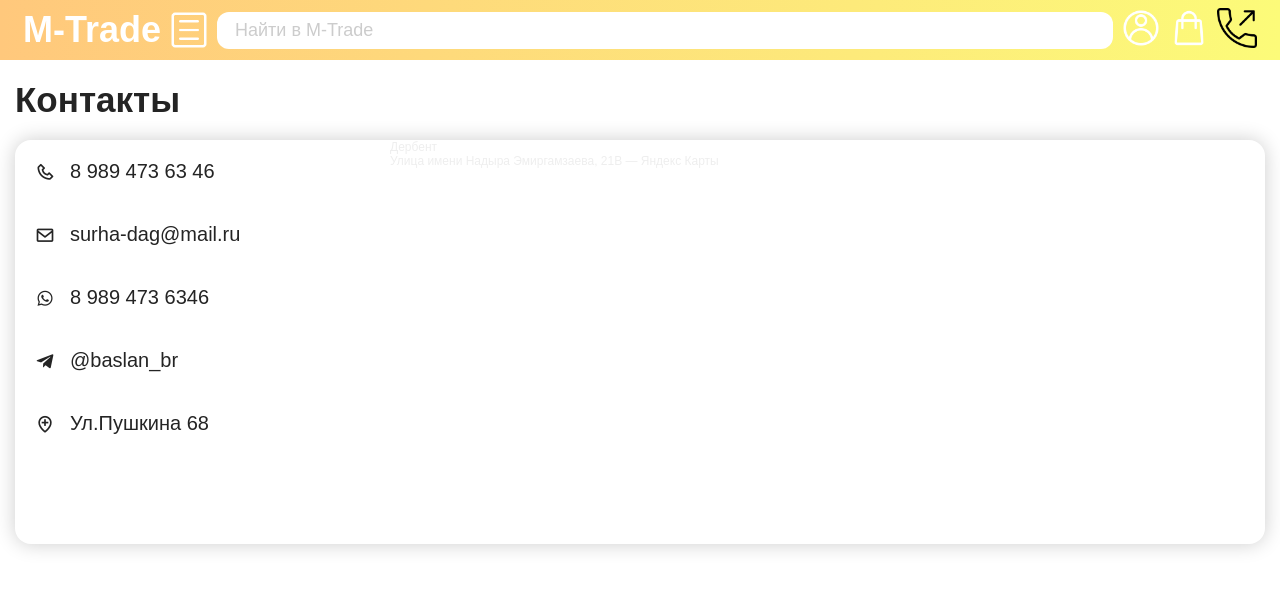
After one commit to Surha05/m-trade-node, a PHP site: page /contact.html in a window 1280 px wide. The commit adds this page. Shown: the top 590 px of the page. Run offline with PHP 8.4, Linux system fonts and the light colour scheme.

Commit message:
создал страницу контакт переделал хедер на маин

```diff
--- a/client/category.html
+++ b/client/category.html
@@ -1,5 +1,6 @@
 <!DOCTYPE html>
 <html lang="en">
+
 <head>
   <meta charset="UTF-8" />
   <meta name="viewport" content="width=device-width, initial-scale=1.0" />
@@ -13,6 +14,7 @@
   <link rel="stylesheet" href="/css/card.css">
   <link rel="stylesheet" href="/css/mob-menu.css">
 </head>
+
 <body>
   <link rel="stylesheet" href="/css/mob-menu.css">
 
@@ -153,4 +155,5 @@
   <script src="/section/header/header.js"></script>
   <script src="/section/header/mob-menu.js"></script>
 </body>
+
 </html>
--- /dev/null
+++ b/client/contact.html
@@ -0,0 +1,126 @@
+<!DOCTYPE html>
+<html lang="en">
+
+<head>
+  <meta charset="UTF-8" />
+  <meta name="viewport" content="width=device-width, initial-scale=1.0" />
+  <title>M-Trade</title>
+  <link rel="stylesheet" href="/css/var.css">
+  <link rel="stylesheet" href="/css/reset.css">
+  <link rel="stylesheet" href="/css/standart.css">
+  <link rel="stylesheet" href="/css/header.css">
+  <link rel="stylesheet" href="/css/menu.css">
+  <link rel="stylesheet" href="/css/main.css">
+  <link rel="stylesheet" href="/css/card.css">
+  <link rel="stylesheet" href="/css/mob-menu.css">
+  <link rel="stylesheet" href="/css/contact.css">
+  <link href='https://unpkg.com/boxicons@2.1.4/css/boxicons.min.css' rel='stylesheet'>
+</head>
+
+<body>
+
+  <header class="header">
+    <div class="container">
+      <div class="header__logo">
+        <a href="/" class="header__logo-link">M-Trade</a>
+      </div>
+      <div class="header__gamb">
+        <img src="/img/icon/menu-bar.png" class="header__gamb-icon" />
+      </div>
+      <input class="header__search" type="search" placeholder="Найти в M-Trade" autocomplete="off" />
+      <div class="header__block">
+        <img src="/img/icon/account.png" class="header__icon" />
+        <!-- <p class="header__user-name">Войти</p> -->
+      </div>
+      <div class="header__block">
+        <a href="/cart.html">
+          <img src="/img/icon/cart.png" class="header__icon" />
+          <!-- <p class="header__cart-name">Корзина</p> -->
+        </a>
+      </div>
+      <div class="header__block">
+        <a href="/contact.html">
+          <img src="/img/icon/call.png" class="header__icon" />
+          <!-- <p class="header__cart-name">Корзина</p> -->
+        </a>
+      </div>
+    </div>
+  </header>
+  <div class="menu__wrapper"></div>
+  <div class="menu">
+    <ul>
+      <li class="bg-gradient"><a href="">Товары со скидками</a></li>
+      <li><a href="../../caregory.php">Бакалея</a></li>
+      <li><a href="">Соки</a></li>
+      <li><a href="">Мучное</a></li>
+      <li><a href="">Макароны</a></li>
+      <li><a href="">Химия</a></li>
+      <li><a href="">Бытовое</a></li>
+      <li><a href="">Игрушки</a></li>
+      <li><a href="">Посуда</a></li>
+    </ul>
+  </div>
+
+  <section class="mob-menu">
+    <div class="mob-menu__gamb">
+      <img src="/img/icon/menu-bar.png" alt="" class="mob-menu__gamb-icon">
+    </div>
+    <div class="mob-menu__search">
+      <img src="/img/icon/search.png" alt="" class="mob-menu__search-icon">
+    </div>
+    <div class="mob-menu__user">
+      <img src="/img/icon/account.png" alt="" class="mob-menu__user-icon">
+    </div>
+    <div class="mob-menu__cart">
+      <img src="/img/icon/cart.png" alt="" class="mob-menu__cart-icon">
+    </div>
+  </section>
+  <section class="contact">
+    <div class="container">
+      <h1 class="contact__h1">Контакты</h1>
+      <div class="contact__block">
+        <div class="contact__block-left">
+          <ul class="contact__ul">
+            <li class="contact__li">
+
+              <i class='bx bx-phone'></i>
+              <a href="" class="contact__text">8 989 473 63 46</a>
+            </li>
+            <li class="contact__li">
+              <i class='bx bx-envelope'></i>
+              <a href="" class="contact__text">surha-dag@mail.ru</a>
+            </li>
+            <li class="contact__li">
+              <i class='bx bxl-whatsapp'></i>
+
+              <a href="" class="contact__text">8 989 473 6346</a>
+            </li>
+            <li class="contact__li">
+              <i class='bx bxl-telegram'></i>
+              <a href="" class="contact__text">@baslan_br</a>
+            </li>
+            <li class="contact__li">
+              <i class='bx bx-location-plus'></i>
+              <a href="" class="contact__text">Ул.Пушкина 68</a>
+            </li>
+
+          </ul>
+        </div>
+        <div class="contact__block-right">
+          <div style="position:relative;overflow:hidden;"><a
+              href="https://yandex.ru/maps/11007/derbent/?utm_medium=mapframe&utm_source=maps"
+              style="color:#eee;font-size:12px;position:absolute;top:0px;">Дербент</a><a
+              href="https://yandex.ru/maps/11007/derbent/house/ulitsa_imeni_nadyra_emirgamzayeva_21v/YEEYdA5iQU0FQFpofXx0dHpqYA==/?ll=48.293230%2C42.055649&utm_medium=mapframe&utm_source=maps&z=21"
+              style="color:#eee;font-size:12px;position:absolute;top:14px;">Улица имени Надыра Эмиргамзаева, 21В —
+              Яндекс Карты</a><iframe
+              src="https://yandex.ru/map-widget/v1/?ll=48.293230%2C42.055649&mode=whatshere&whatshere%5Bpoint%5D=48.292828%2C42.055799&whatshere%5Bzoom%5D=17&z=21"
+              width="100%" height="400px" frameborder="1" allowfullscreen="true" style="position:relative;"></iframe>
+          </div>
+        </div>
+      </div>
+    </div>
+  </section>
+  <script src="/section/header/header.js"></script>
+  <script src="/section/header/mob-menu.js"></script>
+
+</body>
--- /dev/null
+++ b/client/css/contact.css
@@ -0,0 +1,90 @@
+.contact {
+    margin-top: 80px;
+
+}
+
+.contact__h1 {
+    font-size: 35px;
+    margin-bottom: 20px;
+}
+
+.contact__block {
+    width: 100%;
+    display: flex;
+    /* justify-content: space-between; */
+    /* align-items: center; */
+    box-shadow: 0 0 20px rgba(0, 0, 0, .2);
+    border-radius: 16px;
+}
+
+.contact__block-left {
+    width: 30%;
+    flex-shrink: 0;
+}
+
+.contact__block-right {
+    width: 70%;
+    flex-shrink: 0;
+}
+
+.contact__li {
+    display: flex;
+    align-items: center;
+    gap: 15px;
+    padding: 20px;
+    border-radius: 8px;
+    font-size: 20px;
+    transition: 0.5s;
+}
+
+.contact__li:hover {
+    background: #eee;
+}
+.contact__icon {
+    width: 20px;
+}
+
+@media(max-width:500px){
+    .contact {
+        margin-top: 30px;
+        margin-bottom: 80px;
+    }
+
+    .contact__h1 {
+        font-size: 30px;
+        margin-bottom: 15px;
+    }
+
+    .contact__block {
+        width: 100%;
+        display: block;
+        /* justify-content: space-between; */
+        /* align-items: center; */
+
+    }
+
+    .contact__block-left {
+        width: 100%;
+
+    }
+
+    .contact__block-right {
+        width: 100%;
+
+    }
+
+    .contact__li {
+        display: flex;
+        align-items: center;
+        gap: 10px;
+        padding: 15px;
+        border-radius: 5px;
+        font-size: 15px;
+        transition: 0.5s;
+    }
+
+
+    .contact__icon {
+        width: 15px;
+    }
+}
--- a/client/css/header.css
+++ b/client/css/header.css
@@ -7,24 +7,29 @@
   right: 0;
   z-index: 10;
 }
+
 .header img {
   display: block;
 }
+
 .header .container {
   display: flex;
   align-items: center;
   justify-content: space-between;
   gap: 8px;
 }
+
 .header__logo-link {
   color: #fff;
   font-weight: bold;
   font-size: 36px;
 }
+
 .header__gamb-icon {
   height: 40px;
   cursor: pointer;
 }
+
 .header__search {
   /* height: 50px; */
   background: #fff;
@@ -34,23 +39,28 @@
   color: #242424;
   flex-grow: 1;
 }
+
 .header__search::placeholder {
   font-size: 18px;
   color: #ccc;
 }
-.header__user-block,
-.header__cart-block {
+
+.header__block {
   display: flex;
   flex-direction: column;
   align-items: center;
   cursor: pointer;
 }
-.header__user-icon,
-.header__cart-icon {
+.header__block i{
+  font-size: 35px;
+  color: white;
+}
+.header__icon {
   height: 40px;
   display: block;
   margin-bottom: 4px;
 }
+
 .header__user-name,
 .header__cart-name {
   font-size: 12px;
--- a/client/css/main.css
+++ b/client/css/main.css
@@ -53,7 +53,7 @@
     border-radius: 10px;
     width: 100%;
     margin-bottom: 20px;
-    margin-top: 20px;
+    margin-top: 80px;
 
 }
 .line{
--- a/client/css/mob-menu.css
+++ b/client/css/mob-menu.css
@@ -13,7 +13,10 @@
   height: 40px;
   cursor: pointer;
 }
-
+.mob-menu i{
+  font-size: 50px;
+  color: white;
+}
 @media (max-width: 800px) {
   .mob-menu {
     display: flex;
--- a/client/css/standart.css
+++ b/client/css/standart.css
@@ -33,3 +33,6 @@
 .btn-second:hover{
 background: #eee;
 }
+.underline{
+  border-bottom: 1px solid rgb(188, 188, 188);
+}
--- a/client/section/auth/auth.js
+++ b/client/section/auth/auth.js
@@ -31,7 +31,7 @@
             return;
         }
         text.textContent = '';
-        document.location.href = '/main.php'
+        document.location.href = '/main.html'
     }
 
 
--- a/client/section/header/mob-menu.js
+++ b/client/section/header/mob-menu.js
@@ -1,6 +1,6 @@
-(function(){
+(function () {
   const section = document.querySelector('.mob-menu');
-  const btn_gamb = section.querySelector('.mob-menu__gamb-icon');
+  const btn_gamb = section.querySelector('.mob-menu__gamb');
   const btn_search = section.querySelector('.mob-menu__search-icon');
   const btn_user = section.querySelector('.mob-menu__user-icon');
   const btn_cart = section.querySelector('.mob-menu__cart-icon');
@@ -12,6 +12,7 @@
   // })
 
   function menu_toggle() {
+
     menu.classList.toggle('active');
     // if(menu.classList.contains('active')) {
     //   menu.classList.remove('active');
```
Also changed, not shown: client/js/cookies.js (added, +23 -0 lines), client/main.html (+37 -13 lines), client/section/header/header.php (+7 -1 lines), client/card.html (indentation only), client/cart.html (indentation only), client/hit.html (indentation only), client/img/icon/call.png (added), client/new-product.html (indentation only), client/sale.html (indentation only). Lines whose indentation alone changed are shown as unchanged.
